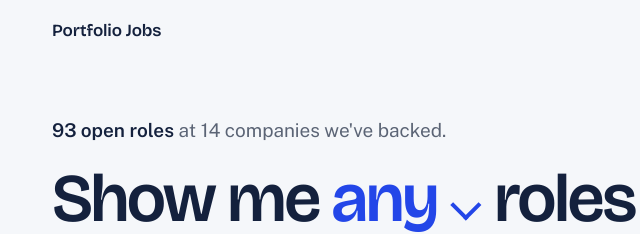
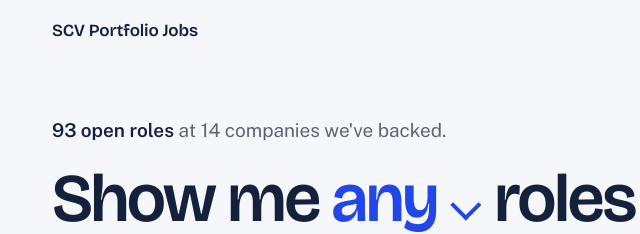
Before and after one commit to aaronisrael14/portfolio-jobs, a plain HTML site: page docs/index.html in a window 1280 px wide. Shown: the top 234 px of the page, 72-712 px from the left. Drawn offline with nearby package versions, Linux system fonts and the light colour scheme.

Commit message:
Update index.html

```diff
--- a/docs/index.html
+++ b/docs/index.html
@@ -205,7 +205,7 @@ footer { margin: 72px 0 40px; padding-top: 20px; border-top: 1px solid var(--lin
 <script>
 /* ---- Settings: edit these ---------------------------------------------- */
 const CONFIG = {
-  fundName: "Portfolio Jobs",                 // shown top-left and in the tab title
+  fundName: "SCV Portfolio Jobs",             // shown top-left and in the tab title
   homeUrl: "/",                               // where the name links to (your main site)
   talentFormUrl: "",                          // optional: a sign-up form link; leave empty to hide the talent network
   pageSize: 40,                               // roles shown before "Show all roles"
```
